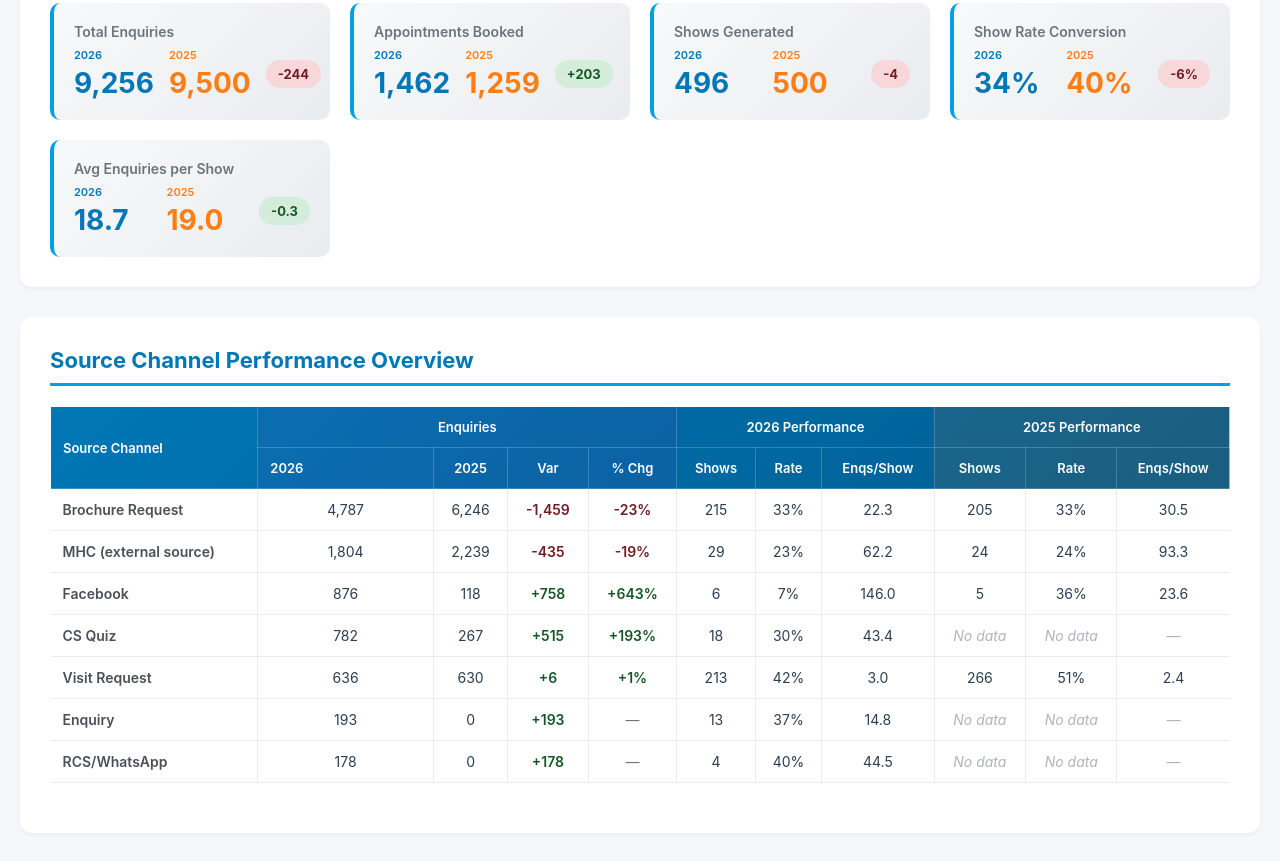
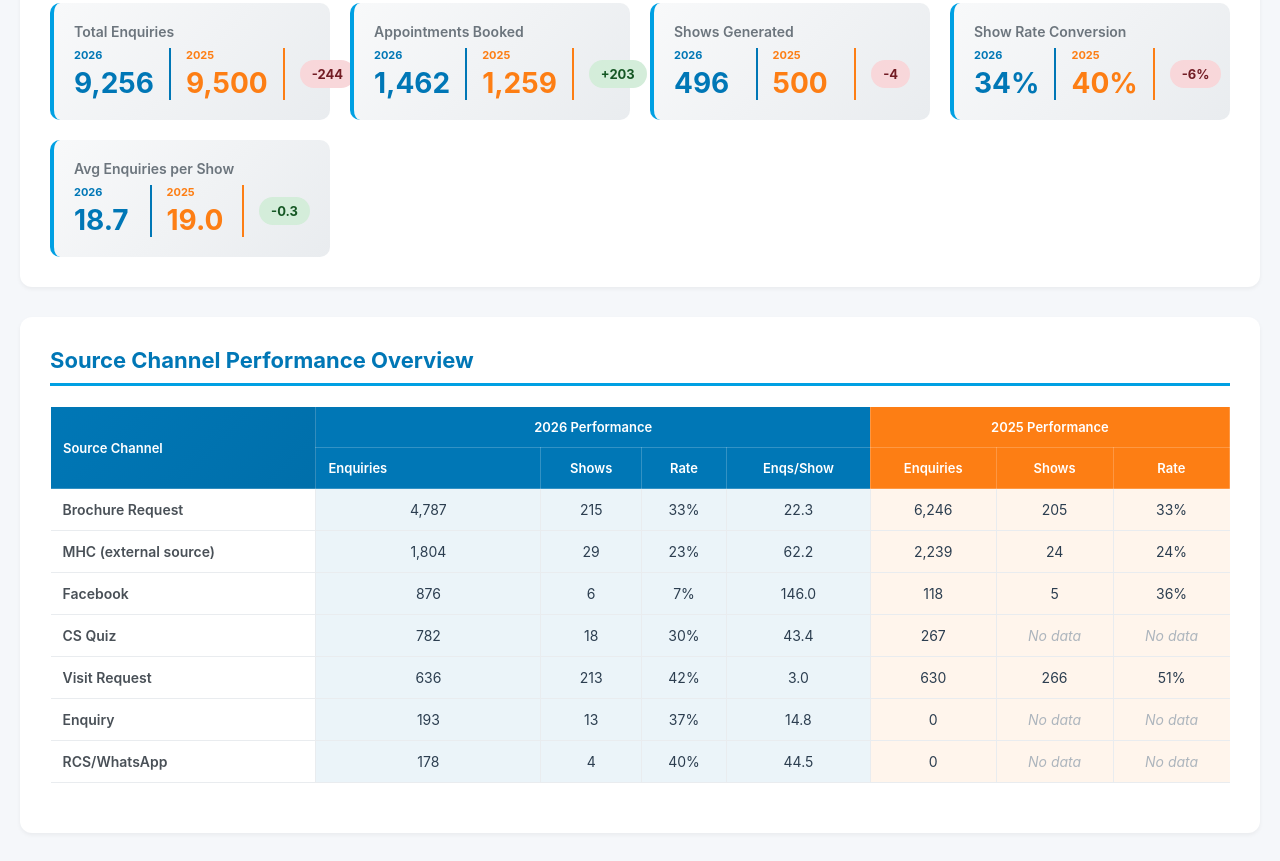
Before and after one commit to Harrylaud1987/haven-yoy-dashboard-last-4-week, a plain HTML site: page index.html in a window 1280 px wide. Shown: the part 399-1260 px from the top of the page. Drawn offline with Linux system fonts and the light colour scheme.

Commit message:
Update index.html

```diff
--- a/index.html
+++ b/index.html
@@ -10,14 +10,12 @@
             padding: 0;
             box-sizing: border-box;
         }
-
         body {
             font-family: -apple-system, BlinkMacSystemFont, 'Segoe UI', Roboto, 'Helvetica Neue', Arial, sans-serif;
             background: #f5f7fa;
             color: #2c3e50;
             padding: 20px;
         }
-
         .header {
             background: linear-gradient(135deg, #00a0e3 0%, #0077b6 100%);
             color: white;
@@ -26,18 +24,15 @@
             margin-bottom: 30px;
             box-shadow: 0 4px 6px rgba(0, 0, 0, 0.1);
         }
-
         .header h1 {
             font-size: 32px;
             margin-bottom: 10px;
             font-weight: 700;
         }
-
         .header p {
             font-size: 16px;
             opacity: 0.95;
         }
-
         .filters {
             background: white;
             padding: 20px;
@@ -45,26 +40,22 @@
             margin-bottom: 30px;
             box-shadow: 0 2px 4px rgba(0, 0, 0, 0.05);
         }
-
         .filters h3 {
             margin-bottom: 15px;
             color: #0077b6;
             font-size: 18px;
         }
-
         .filter-group {
             display: flex;
             gap: 15px;
             flex-wrap: wrap;
             align-items: center;
         }
-
         .filter-group label {
             font-weight: 600;
             color: #2c3e50;
             margin-right: 10px;
         }
-
         .filter-group select, .filter-group input {
             padding: 8px 15px;
             border: 2px solid #e0e6ed;
@@ -74,17 +65,14 @@
             cursor: pointer;
             transition: all 0.3s;
         }
-
         .filter-group select:hover, .filter-group input:hover {
             border-color: #00a0e3;
         }
-
         .filter-group select:focus, .filter-group input:focus {
             outline: none;
             border-color: #0077b6;
             box-shadow: 0 0 0 3px rgba(0, 160, 227, 0.1);
         }
-
         .filter-group button {
             padding: 8px 20px;
             background: #00a0e3;
@@ -95,12 +83,10 @@
             cursor: pointer;
             transition: all 0.3s;
         }
-
         .filter-group button:hover {
             background: #0077b6;
             transform: translateY(-1px);
         }
-
         .headline-section {
             background: white;
             padding: 30px;
@@ -108,63 +94,68 @@
             margin-bottom: 30px;
             box-shadow: 0 2px 4px rgba(0, 0, 0, 0.05);
         }
-
         .headline-section h2 {
             color: #0077b6;
             margin-bottom: 20px;
             font-size: 24px;
         }
-
         .metrics-grid {
             display: grid;
             grid-template-columns: repeat(auto-fit, minmax(250px, 1fr));
             gap: 20px;
         }
-
         .metric-card {
             background: linear-gradient(135deg, #f8f9fa 0%, #e9ecef 100%);
             padding: 20px;
             border-radius: 10px;
             border-left: 4px solid #00a0e3;
         }
-
         .metric-label {
             font-size: 14px;
             color: #6c757d;
             margin-bottom: 8px;
             font-weight: 600;
         }
-
         .metric-values {
             display: flex;
             justify-content: space-between;
             align-items: center;
             gap: 15px;
         }
-
         .metric-value {
             flex: 1;
         }
-
         .metric-year {
             font-size: 11px;
             font-weight: 600;
             margin-bottom: 4px;
         }
-
         .year-2026 {
             color: #0077b6;
-        }
-
+            font-weight: 700;
+        }
         .year-2025 {
             color: #fd7e14;
-        }
-
+            font-weight: 700;
+        }
         .metric-number {
             font-size: 28px;
             font-weight: 700;
         }
-
+        .metric-number.year-2026 {
+            color: #0077b6;
+        }
+        .metric-number.year-2025 {
+            color: #fd7e14;
+        }
+        .metric-card .metric-value:first-of-type {
+            border-right: 2px solid #0077b6;
+            padding-right: 15px;
+        }
+        .metric-card .metric-value:nth-of-type(2) {
+            border-right: 2px solid #fd7e14;
+            padding-right: 15px;
+        }
         .variance-badge {
             padding: 6px 12px;
             border-radius: 20px;
@@ -172,22 +163,18 @@
             font-weight: 700;
             white-space: nowrap;
         }
-
         .variance-positive {
             background: #d4edda;
             color: #155724;
         }
-
         .variance-negative {
             background: #f8d7da;
             color: #721c24;
         }
-
         .variance-neutral {
             background: #e9ecef;
             color: #6c757d;
         }
-
         .data-section {
             background: white;
             padding: 30px;
@@ -195,7 +182,6 @@
             margin-bottom: 30px;
             box-shadow: 0 2px 4px rgba(0, 0, 0, 0.05);
         }
-
         .data-section h2 {
             color: #0077b6;
             margin-bottom: 20px;
@@ -203,7 +189,6 @@
             border-bottom: 3px solid #00a0e3;
             padding-bottom: 10px;
         }
-
         .data-section h3 {
             color: #495057;
             margin: 25px 0 15px 0;
@@ -213,19 +198,16 @@
             border-radius: 6px;
             font-style: italic;
         }
-
         .data-table {
             width: 100%;
             border-collapse: collapse;
             margin-bottom: 20px;
             font-size: 14px;
         }
-
         .data-table thead {
             background: linear-gradient(135deg, #0077b6 0%, #005a8c 100%);
             color: white;
         }
-
         .data-table thead th {
             padding: 12px;
             text-align: center;
@@ -233,113 +215,116 @@
             font-size: 13px;
             border: 1px solid rgba(255, 255, 255, 0.2);
         }
-
         .data-table thead th:first-child {
             text-align: left;
             min-width: 150px;
         }
-
         .col-2026 {
-            background: rgba(0, 119, 182, 0.1) !important;
-        }
-
+            background: #0077b6 !important;
+            color: white;
+            font-weight: 700;
+        }
         .col-2025 {
-            background: rgba(253, 126, 20, 0.1) !important;
-        }
-
+            background: #fd7e14 !important;
+            color: white;
+            font-weight: 700;
+        }
         .col-variance {
-            background: rgba(108, 117, 125, 0.05) !important;
-        }
-
-        .col-enquiries {
-            background: rgba(111, 66, 193, 0.1) !important;
-        }
-
+            background: rgba(108, 117, 125, 0.1) !important;
+        }
         .data-table tbody tr {
             border-bottom: 1px solid #e9ecef;
             transition: all 0.2s;
         }
-
         .data-table tbody tr:hover {
             background: #f8f9fa;
         }
-
         .data-table tbody td {
             padding: 12px;
             text-align: center;
             border-left: 1px solid #e9ecef;
         }
-
         .data-table tbody td:first-child {
             text-align: left;
             font-weight: 600;
             color: #495057;
             border-left: none;
         }
-
+        /* Enhanced column colouring for 2026 data */
+        .data-table tbody td:nth-child(2),
+        .data-table tbody td:nth-child(3),
+        .data-table tbody td:nth-child(4),
+        .data-table tbody td:nth-child(5) {
+            background: rgba(0, 119, 182, 0.08);
+        }
+        /* Enhanced column colouring for 2025 data */
+        .data-table tbody td:nth-child(6),
+        .data-table tbody td:nth-child(7),
+        .data-table tbody td:nth-child(8) {
+            background: rgba(253, 126, 20, 0.08);
+        }
+        /* Stronger hover effects */
+        .data-table tbody tr:hover td:nth-child(2),
+        .data-table tbody tr:hover td:nth-child(3),
+        .data-table tbody tr:hover td:nth-child(4),
+        .data-table tbody tr:hover td:nth-child(5) {
+            background: rgba(0, 119, 182, 0.15);
+        }
+        .data-table tbody tr:hover td:nth-child(6),
+        .data-table tbody tr:hover td:nth-child(7),
+        .data-table tbody tr:hover td:nth-child(8) {
+            background: rgba(253, 126, 20, 0.15);
+        }
         .week-row {
             background: #f8f9fa;
         }
-
         .week-row td:first-child {
             padding-left: 30px;
             font-weight: 500;
             color: #6c757d;
         }
-
         .no-data {
             color: #adb5bd;
             font-style: italic;
         }
-
         .variance-cell-positive {
             color: #155724;
             font-weight: 600;
         }
-
         .variance-cell-negative {
             color: #721c24;
             font-weight: 600;
         }
-
         .variance-cell-neutral {
             color: #6c757d;
         }
-
         .source-section {
             display: none;
         }
-
         .source-section.visible {
             display: block;
         }
-
         .footer {
             text-align: center;
             padding: 20px;
             color: #6c757d;
             font-size: 14px;
         }
-
         @media (max-width: 768px) {
             .data-table {
                 font-size: 12px;
             }
-
             .data-table thead th,
             .data-table tbody td {
                 padding: 8px 4px;
             }
-
             .header h1 {
                 font-size: 24px;
             }
-
             .metric-number {
                 font-size: 20px;
             }
         }
-
         .hidden {
             display: none;
         }
@@ -350,7 +335,6 @@
         <h1>Show Data Dashboard - YoY Comparison</h1>
         <p>Year-on-Year Analysis: 2026 vs 2025 | Last 4 Weeks | By Source Channel</p>
     </div>
-
     <div class="filters">
         <h3>Interactive Filters</h3>
         <div class="filter-group">
@@ -365,7 +349,6 @@
                 <option value="RCS/WhatsApp">RCS/WhatsApp</option>
                 <option value="Visit Request">Visit Request</option>
             </select>
-
             <label>Week:</label>
             <select id="weekFilter">
                 <option value="all">All Weeks</option>
@@ -375,16 +358,13 @@
                 <option value="4 weeks">Week 4</option>
                 <option value="5 weeks and over">Week 5+</option>
             </select>
-
             <label>Show Rate ≥:</label>
             <input type="number" id="rateFilter" placeholder="e.g., 30" min="0" max="100" style="width: 100px;">
             <span style="color: #6c757d;">%</span>
-
             <button onclick="applyFilters()">Apply Filters</button>
             <button onclick="resetFilters()" style="background: #6c757d;">Reset</button>
         </div>
     </div>
-
     <!-- HEADLINE SECTION -->
     <div class="headline-section">
         <h2>Grand Total Performance</h2>
@@ -403,7 +383,6 @@
                     <div class="variance-badge variance-negative">-244</div>
                 </div>
             </div>
-
             <div class="metric-card">
                 <div class="metric-label">Appointments Booked</div>
                 <div class="metric-values">
@@ -418,7 +397,6 @@
                     <div class="variance-badge variance-positive">+203</div>
                 </div>
             </div>
-
             <div class="metric-card">
                 <div class="metric-label">Shows Generated</div>
                 <div class="metric-values">
@@ -433,7 +411,6 @@
                     <div class="variance-badge variance-negative">-4</div>
                 </div>
             </div>
-
             <div class="metric-card">
                 <div class="metric-label">Show Rate Conversion</div>
                 <div class="metric-values">
@@ -448,7 +425,6 @@
                     <div class="variance-badge variance-negative">-6%</div>
                 </div>
             </div>
-
             <div class="metric-card">
                 <div class="metric-label">Avg Enquiries per Show</div>
                 <div class="metric-values">
@@ -465,127 +441,100 @@
             </div>
         </div>
     </div>
-
-    <!-- SOURCE COMPARISON TABLE -->
+    <!-- SOURCE COMPARISON TABLE - RESTRUCTURED -->
     <div class="data-section">
         <h2>Source Channel Performance Overview</h2>
         <table class="data-table" id="sourceOverviewTable">
             <thead>
                 <tr>
                     <th rowspan="2">Source Channel</th>
-                    <th colspan="4" class="col-enquiries">Enquiries</th>
-                    <th colspan="3" class="col-2026">2026 Performance</th>
+                    <th colspan="4" class="col-2026">2026 Performance</th>
                     <th colspan="3" class="col-2025">2025 Performance</th>
                 </tr>
                 <tr>
-                    <th class="col-enquiries">2026</th>
-                    <th class="col-enquiries">2025</th>
-                    <th class="col-enquiries">Var</th>
-                    <th class="col-enquiries">% Chg</th>
+                    <th class="col-2026">Enquiries</th>
                     <th class="col-2026">Shows</th>
                     <th class="col-2026">Rate</th>
                     <th class="col-2026">Enqs/Show</th>
+                    <th class="col-2025">Enquiries</th>
                     <th class="col-2025">Shows</th>
                     <th class="col-2025">Rate</th>
-                    <th class="col-2025">Enqs/Show</th>
                 </tr>
             </thead>
             <tbody>
                 <tr>
                     <td>Brochure Request</td>
                     <td>4,787</td>
-                    <td>6,246</td>
-                    <td class="variance-cell-negative">-1,459</td>
-                    <td class="variance-cell-negative">-23%</td>
                     <td>215</td>
                     <td>33%</td>
                     <td>22.3</td>
+                    <td>6,246</td>
                     <td>205</td>
                     <td>33%</td>
-                    <td>30.5</td>
                 </tr>
                 <tr>
                     <td>MHC (external source)</td>
                     <td>1,804</td>
-                    <td>2,239</td>
-                    <td class="variance-cell-negative">-435</td>
-                    <td class="variance-cell-negative">-19%</td>
                     <td>29</td>
                     <td>23%</td>
                     <td>62.2</td>
+                    <td>2,239</td>
                     <td>24</td>
                     <td>24%</td>
-                    <td>93.3</td>
                 </tr>
                 <tr>
                     <td>Facebook</td>
                     <td>876</td>
-                    <td>118</td>
-                    <td class="variance-cell-positive">+758</td>
-                    <td class="variance-cell-positive">+643%</td>
                     <td>6</td>
                     <td>7%</td>
                     <td>146.0</td>
+                    <td>118</td>
                     <td>5</td>
                     <td>36%</td>
-                    <td>23.6</td>
                 </tr>
                 <tr>
                     <td>CS Quiz</td>
                     <td>782</td>
-                    <td>267</td>
-                    <td class="variance-cell-positive">+515</td>
-                    <td class="variance-cell-positive">+193%</td>
                     <td>18</td>
                     <td>30%</td>
                     <td>43.4</td>
+                    <td>267</td>
                     <td class="no-data">No data</td>
                     <td class="no-data">No data</td>
-                    <td class="no-data">—</td>
                 </tr>
                 <tr>
                     <td>Visit Request</td>
                     <td>636</td>
-                    <td>630</td>
-                    <td class="variance-cell-positive">+6</td>
-                    <td class="variance-cell-positive">+1%</td>
                     <td>213</td>
                     <td>42%</td>
                     <td>3.0</td>
+                    <td>630</td>
                     <td>266</td>
                     <td>51%</td>
-                    <td>2.4</td>
                 </tr>
                 <tr>
                     <td>Enquiry</td>
                     <td>193</td>
-                    <td>0</td>
-                    <td class="variance-cell-positive">+193</td>
-                    <td class="variance-cell-neutral">—</td>
                     <td>13</td>
                     <td>37%</td>
                     <td>14.8</td>
+                    <td>0</td>
                     <td class="no-data">No data</td>
                     <td class="no-data">No data</td>
-                    <td class="no-data">—</td>
                 </tr>
                 <tr>
                     <td>RCS/WhatsApp</td>
                     <td>178</td>
-                    <td>0</td>
-                    <td class="variance-cell-positive">+178</td>
-                    <td class="variance-cell-neutral">—</td>
                     <td>4</td>
                     <td>40%</td>
                     <td>44.5</td>
+                    <td>0</td>
                     <td class="no-data">No data</td>
                     <td class="no-data">No data</td>
-                    <td class="no-data">—</td>
                 </tr>
             </tbody>
         </table>
     </div>
-
     <!-- OVERALL SUMMARY TABLE -->
     <div class="data-section">
         <h2>Overall Summary - Week Breakdown (All Sources Combined)</h2>
@@ -673,11 +622,9 @@
             </tbody>
         </table>
     </div>
-
     <!-- SOURCE CHANNEL BREAKDOWNS -->
     <div class="data-section">
         <h2>Individual Source Channel Breakdowns</h2>
-
         <!-- Brochure Request -->
         <div class="source-section visible" data-source="Brochure Request">
             <h3>Brochure Request</h3>
@@ -793,7 +740,6 @@
                 </tbody>
             </table>
         </div>
-
         <!-- CS Quiz -->
         <div class="source-section visible" data-source="CS Quiz">
             <h3>CS Quiz</h3>
@@ -909,7 +855,6 @@
                 </tbody>
             </table>
         </div>
-
         <!-- Enquiry -->
         <div class="source-section visible" data-source="Enquiry">
             <h3>Enquiry</h3>
@@ -1025,7 +970,6 @@
                 </tbody>
             </table>
         </div>
-
         <!-- Facebook -->
         <div class="source-section visible" data-source="Facebook">
             <h3>Facebook</h3>
@@ -1129,7 +1073,6 @@
                 </tbody>
             </table>
         </div>
-
         <!-- MHC (external source) -->
         <div class="source-section visible" data-source="MHC">
             <h3>MHC (external source)</h3>
@@ -1245,7 +1188,6 @@
                 </tbody>
             </table>
         </div>
-
         <!-- RCS/WhatsApp -->
         <div class="source-section visible" data-source="RCS/WhatsApp">
             <h3>RCS/WhatsApp</h3>
@@ -1349,7 +1291,6 @@
                 </tbody>
             </table>
         </div>
-
         <!-- Visit Request -->
         <div class="source-section visible" data-source="Visit Request">
             <h3>Visit Request</h3>
@@ -1465,19 +1406,15 @@
                 </tbody>
             </table>
         </div>
-
     </div>
-
     <div class="footer">
         <p>Haven YoY Show Data Dashboard | Full conversion funnel analysis: Enquiries → Appointments → Shows | Excludes Chat and Telesales Inbound Call</p>
     </div>
-
     <script>
         function applyFilters() {
             const sourceFilter = document.getElementById('sourceFilter').value;
             const weekFilter = document.getElementById('weekFilter').value;
             const rateFilter = parseFloat(document.getElementById('rateFilter').value) || 0;
-
             // Handle source filter
             const sourceSections = document.querySelectorAll('.source-section');
             sourceSections.forEach(section => {
@@ -1488,7 +1425,6 @@
                     section.classList.remove('visible');
                 }
             });
-
             // Handle week and rate filters on table rows
             const weekRows = document.querySelectorAll('.week-row');
             weekRows.forEach(row => {
@@ -1511,7 +1447,6 @@
                     row.style.display = 'none';
                 }
             });
-
             // Show/hide overall summary table based on filters
             const overallTable = document.getElementById('overallTable');
             const sourceOverviewTable = document.getElementById('sourceOverviewTable');
@@ -1538,7 +1473,6 @@
                 });
             }
         }
-
         function resetFilters() {
             document.getElementById('sourceFilter').value = 'all';
             document.getElementById('weekFilter').value = 'all';
@@ -1561,7 +1495,6 @@
                 row.style.display = '';
             });
         }
-
         // Initialize on page load
         window.addEventListener('DOMContentLoaded', () => {
             console.log('Haven Dashboard loaded with full conversion funnel data');
```
